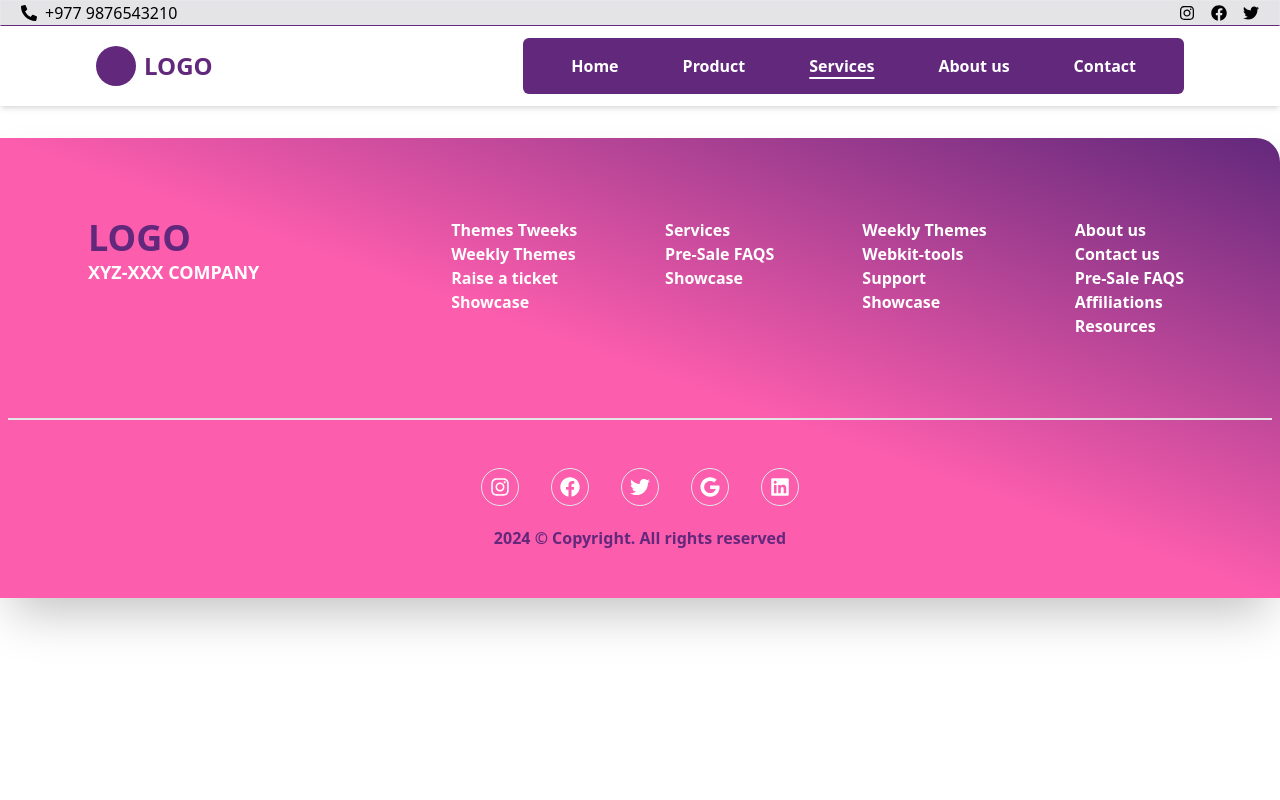
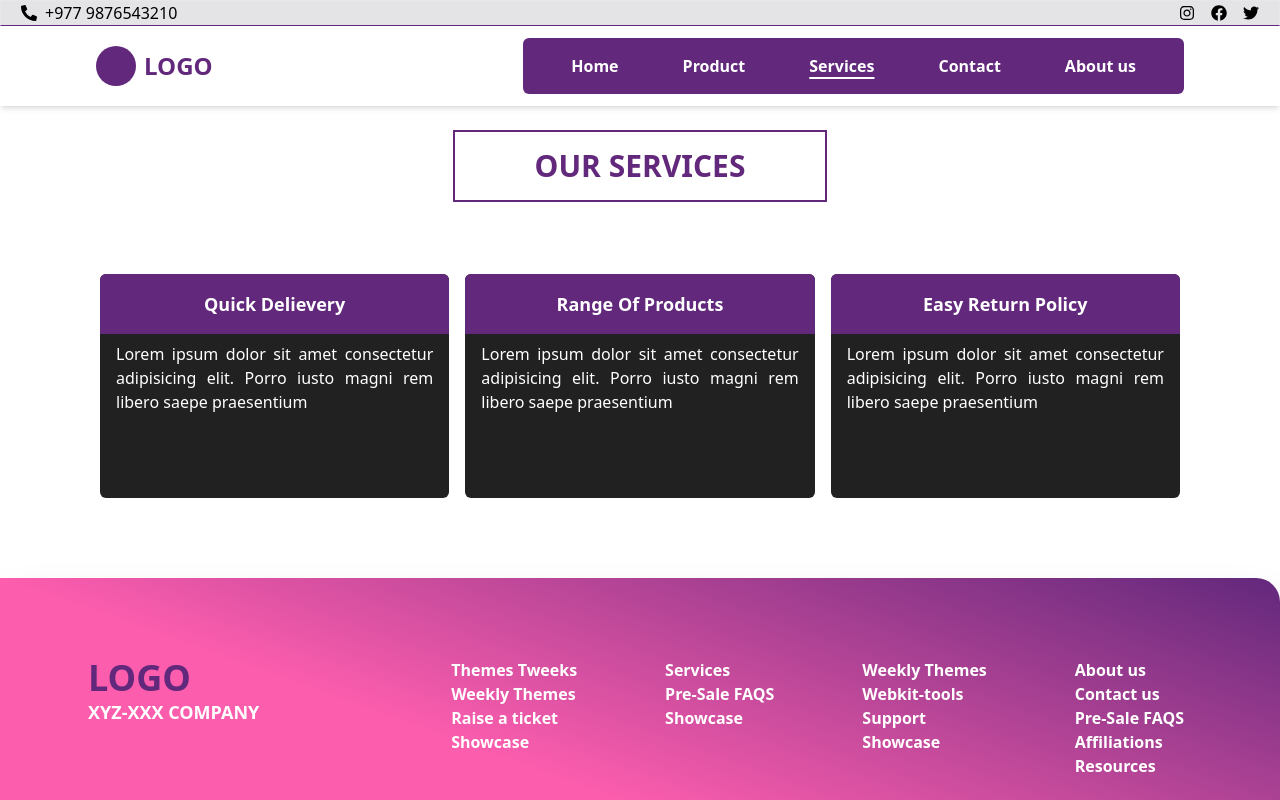
Before and after one commit to Rjmhrzn-002/Sc.o.IT-frontend, a React (Vite) app: page /service in a window 1280 px wide. Shown: the top 800 px of the page. Built offline with nearby package versions, Linux system fonts and the light colour scheme; the HTML template or start-up script is replaced by a standard one.

Commit message:
create:service page (#27)
Co-authored-by: Rjmhrzn-002 <rjmhrzn.143@gmail.com>

```diff
--- a/src/components/Typography/SectionTitle.jsx
+++ b/src/components/Typography/SectionTitle.jsx
@@ -1,8 +1,39 @@
+// import { useEffect } from "react";
+import { Link } from "react-router-dom";
+import "./section.css";
+
 const SectionTitle = ({ title }) => {
+  // useEffect(() => {
+  //   const viewContainer = document.querySelector("#view--container");
+  //   const innerCircle = document.querySelector("#inner--circle");
+
+  //   viewContainer.addEventListener("mouseover", () => {
+  //     innerCircle.style.transform = "scaleX(100%)";
+  //   });
+
+  //   return () => {
+  //     viewContainer.removeEventListener("mouseover");
+  //   };
+  // }, []);
+
   return (
     <>
-      <div className="px-24 my-14 text-3xl text-zinc-800 uppercase font-semibold font-lexend-deca">
-        {title}
+      <div className="flex justify-between items-center max-w-[1080px] mx-4 md:mx-auto">
+        <div className=" my-14 text-3xl text-zinc-800 uppercase font-semibold font-lexend-deca">
+          {title}
+        </div>
+
+        <Link
+          id="view--container"
+          to="/product"
+          className=" border border-red-600 px-3 py-1 relative overflow-hidden"
+        >
+          <p className="relative">View all</p>
+          <div
+            id="inner--circle"
+            className="w-3 h-3 bg-red-600 rounded-full absolute -top-2 -left-2"
+          ></div>
+        </Link>
       </div>
     </>
   );
--- /dev/null
+++ b/src/components/Typography/section.css
@@ -0,0 +1,17 @@
+#inner--circle {
+  transition: all 0.6s ease-in-out 2ms;
+  z-index: 0;
+}
+
+#view--container:hover #inner--circle {
+  transform: scale(20);
+}
+
+#view--container:hover p {
+  color: white;
+  z-index: 30;
+}
+
+#view--container p {
+  color: #dc2626;
+}
--- a/src/components/navbar/navdata.js
+++ b/src/components/navbar/navdata.js
@@ -2,6 +2,6 @@ export const navdata = [
   { id: 1, title: "Home", path: "/" },
   { id: 2, title: "Product", path: "/product" },
   { id: 3, title: "Services", path: "/service" },
-  { id: 4, title: "About us", path: "/aboutus" },
-  { id: 5, title: "Contact", path: "/contact" },
+  { id: 4, title: "Contact", path: "/contact" },
+  { id: 5, title: "About us", path: "/aboutus" },
 ];
--- a/src/navigation/MainRoute.jsx
+++ b/src/navigation/MainRoute.jsx
@@ -1,7 +1,7 @@
 import { Routes, Route } from "react-router";
 import Contact from "../pages/contactus/Contact";
 import Home from "../pages/home/Home";
-import Service from "../pages/Services/Service";
+import Service from "../pages/services/Service";
 import Footer from "../components/Footer/Footer";
 import ProductProfile from "../pages/product/ProductProfile";
 import Navbar from "../components/navbar/Navbar";
@@ -14,7 +14,7 @@ const MainRoutes = () => {
       <Navbar />
       <Routes>
         <Route path="/" element={<Home />}></Route>
-        <Route path="/service/:productId" element={<Service />}></Route>
+        <Route path="/service" element={<Service />}></Route>
         <Route path="/contact" element={<Contact />} />
         <Route path="/product" element={<Product />}></Route>
         <Route path="/product/:id" element={<ProductProfile />}></Route>
--- a/src/pages/contactus/Contact.jsx
+++ b/src/pages/contactus/Contact.jsx
@@ -8,12 +8,12 @@ const Contact = () => {
           Tell us want you want to shop...
         </h2>
       </div>
-      <div className=" w-full bg-zinc-100 flex flex-col items-center">
-        <div className=" max-w-[1280px] mx-2 md:mx-auto">
-          <h2 className="w-full uppercase font-semibold text-xl text-zinc-700 ">
-            Get in Touch
-          </h2>
-          <form className="grid grid-cols-3 gap-4 w-full py-8">
+      <div className="bg-zinc-100 flex flex-col items-center">
+        <h2 className="w-full uppercase text-center py-3 font-semibold text-2xl bg-primary text-white ">
+          Get in Touch
+        </h2>
+        <div className="w-full max-w-[1080px] mx-4 md:mx-auto">
+          <form className="grid md:grid-cols-3 gap-4 w-full py-8 px-4 md:px-2 grid-cols-2">
             <div className="flex items-center relative">
               <FaUser color="gray" className="absolute left-3"></FaUser>
               <input
--- a/src/pages/home/ExploreNew.jsx
+++ b/src/pages/home/ExploreNew.jsx
@@ -5,7 +5,7 @@ const ExploreNew = () => {
     <div className="w-full bg-white">
       <div className="mx-auto max-w-[1280px] ">
         <SectionTitle title="Explore New" />
-        <div className=" mx-4 md:mx-auto max-w-[980px] grid grid-cols-2 gap-4 md:grid-cols-4">
+        <div className=" mx-4 md:mx-auto max-w-[1080px] grid grid-cols-2 gap-4 md:grid-cols-4">
           {Array.from({ length: 8 }, (_, index) => {
             return <ProductCard key={index} id={index + 9} />;
           })}
--- a/src/pages/product/Product.jsx
+++ b/src/pages/product/Product.jsx
@@ -1,6 +1,6 @@
 import React, { useEffect, useState } from "react";
 
-import ProductCard from "../../components/card/ProductCard";
+// import ProductCard from "../../components/card/ProductCard";
 import NewProduct from "../../components/card/NewProduct";
 import Banner from "../../components/banner/Banner";
 import Button from "../../components/button/Button";
@@ -16,7 +16,7 @@ const Product = () => {
         const response = await fetch("https://fakestoreapi.com/products");
         const json = await response.json();
         setProductList(json);
-        setFilter(json);
+        // setFilter(json);
         console.log(productList);
       } catch (error) {
         console.log(error);
@@ -38,7 +38,7 @@ const Product = () => {
     e.preventDefault();
     console.log("submit btn clicked");
   };
-  console.log(filteredData);
+  // console.log(filteredData);
   return (
     <>
       <div className="w-full max-w-[1280px] mx-auto my-2 flex flex-col items-center justify-center gap-4 ">
--- a/src/pages/services/Service.jsx
+++ b/src/pages/services/Service.jsx
@@ -1,20 +1,31 @@
-import { useNavigate, useParams } from "react-router";
-import Button from "../../components/button/Button";
+import { services } from "./services";
 
 const Service = () => {
-  const navigate = useNavigate();
-  const path = useParams();
-  console.log(path.productId);
-
   return (
-    <>
-      <Button
-        title="home"
-        onClick={() => {
-          navigate("/");
-        }}
-      ></Button>
-    </>
+    <div className="w-full">
+      <div className="max-w-[1080px] mx-2 md:mx-auto flex flex-col items-center">
+        <h1 className="px-20 py-4 my-6 w-max text-3xl uppercase font-bold text-primary border-2 border-primary">
+          Our Services
+        </h1>
+        <div className="flex flex-col md:flex-row justify-between items-center gap-4 my-12">
+          {services.map((service) => {
+            return (
+              <div
+                key={service.id}
+                className="max-w-96  flex-1 flex flex-col text-center min-h-56 bg-[#212121]  rounded-md overflow-hidden"
+              >
+                <h2 className="text-lg font-semibold p-4 bg-primary text-white">
+                  {service.title}
+                </h2>
+                <p className="flex-1 text-justify py-2 px-4 text-white">
+                  {service.description}
+                </p>
+              </div>
+            );
+          })}
+        </div>
+      </div>
+    </div>
   );
 };
 
--- /dev/null
+++ b/src/pages/services/services.js
@@ -0,0 +1,20 @@
+export const services = [
+  {
+    id: 1,
+    title: "Quick Delievery",
+    description:
+      "Lorem ipsum dolor sit amet consectetur adipisicing elit. Porro iusto magni rem libero saepe praesentium ",
+  },
+  {
+    id: 2,
+    title: "Range Of Products",
+    description:
+      "Lorem ipsum dolor sit amet consectetur adipisicing elit. Porro iusto magni rem libero saepe praesentium ",
+  },
+  {
+    id: 3,
+    title: "Easy Return Policy",
+    description:
+      "Lorem ipsum dolor sit amet consectetur adipisicing elit. Porro iusto magni rem libero saepe praesentium ",
+  },
+];
```
